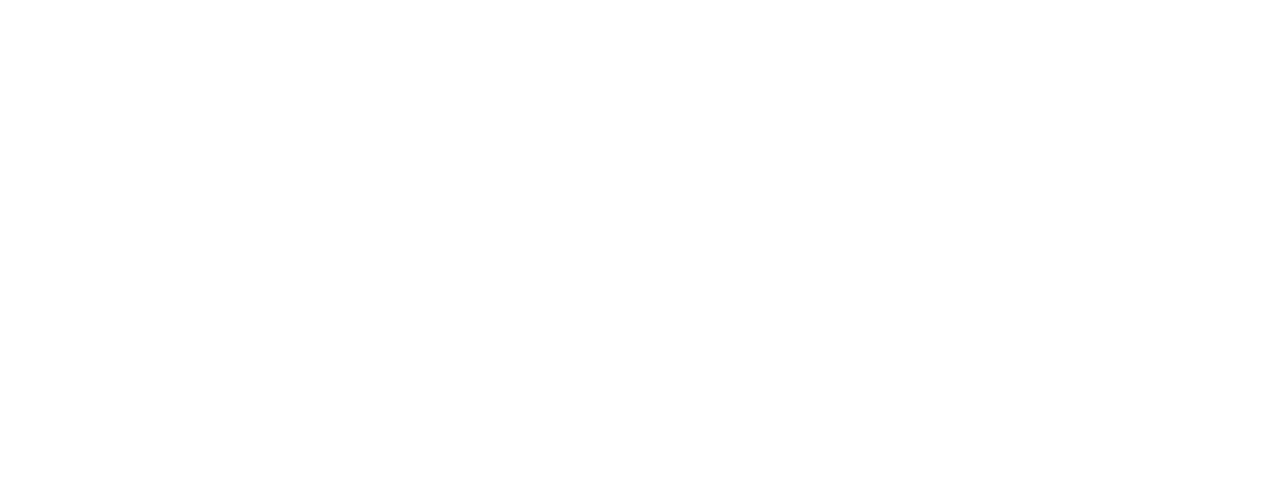
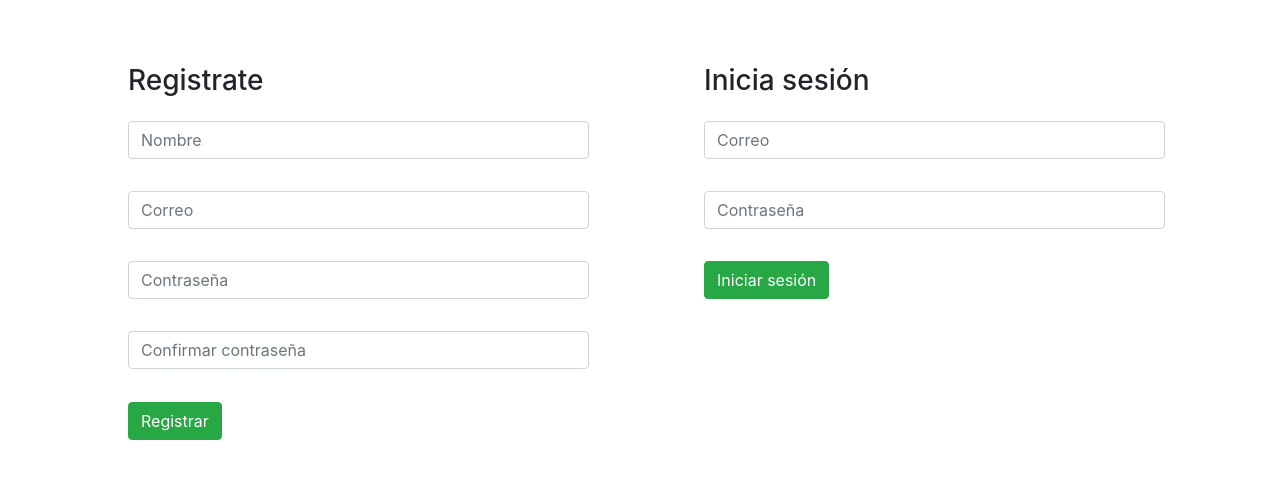
Before and after one commit to saitcmty/Sponsor-Demon, a website: page public/index.html in a window 1280 px wide. Drawn offline with nearby package versions, Linux system fonts and the light colour scheme.

Commit message:
Added frontend structure

```diff
--- a/public/css/index.css
+++ b/public/css/index.css
@@ -0,0 +1,23 @@
+.main-container {
+	padding-top: 5%;
+	padding-left: 10%;
+	display: flex;
+}
+
+.sign-in {
+	width: 50%;
+	padding-right: 10%;
+}
+
+.title {
+	margin-bottom: 5%;
+}
+
+.sign-in-input {
+	margin-bottom: 7%;
+}
+
+.log-in {
+	width: 50%;
+	padding-right: 10%;
+}
--- a/public/index.html
+++ b/public/index.html
@@ -1,13 +1,42 @@
 <!DOCTYPE html>
-<html>
+<html lang="es">
 <head>
+	<meta http-equiv="Content-Type" content="text/html; charset=ISO-8859-1">
 	<title>Sponsor demon</title>
 	<link rel="stylesheet" href="https://stackpath.bootstrapcdn.com/bootstrap/4.4.1/css/bootstrap.min.css" integrity="sha384-Vkoo8x4CGsO3+Hhxv8T/Q5PaXtkKtu6ug5TOeNV6gBiFeWPGFN9MuhOf23Q9Ifjh" crossorigin="anonymous">
+	<link rel="stylesheet" type="text/css" href="./css/index.css">
 </head>
 <body>
+	<div class="main-container">
 
+		<section class="sign-in">
+			<h3 class="title">Registrate</h3>
+			<div class="form-group">
+			  <input placeholder="Nombre" name="name" type="text" class="sign-in-input form-control" id="sign-in-name">
+			</div>
+			<div class="form-group">
+			  <input placeholder="Correo" name="email" type="email" class="sign-in-input form-control" id="sign-in-mail">
+			</div>
+			<div class="form-group">
+			  <input placeholder="Contrase&ntilde;a" name="password" type="password" class="sign-in-input form-control" id="sign-in-name">
+			</div>
+			<div class="form-group">
+			  <input placeholder="Confirmar contrase&ntilde;a" name="password" type="password" class="sign-in-input form-control" id="sign-in-name">
+			</div>
+			<button id="sign-in-btn" type="button" class="btn btn-success">Registrar</button>
+		</section>
 
-
+		<section class="log-in">
+			<h3 class="title">Inicia sesi&oacute;n</h3>
+			<div class="form-group">
+			  <input placeholder="Correo" name="email" type="email" class="sign-in-input form-control" id="sign-in-mail">
+			</div>
+			<div class="form-group">
+			  <input placeholder="Contrase&ntilde;a" name="password" type="password" class="sign-in-input form-control" id="sign-in-name">
+			</div>
+			<button id="log-in-btn" type="button" class="btn btn-success">Iniciar sesi&oacute;n</button>
+		</section>
+	</div>
 	<script src="https://code.jquery.com/jquery-3.2.1.min.js"></script>
 	<script src="./src/index.js" type="text/javascript"></script>
 </body>
```
